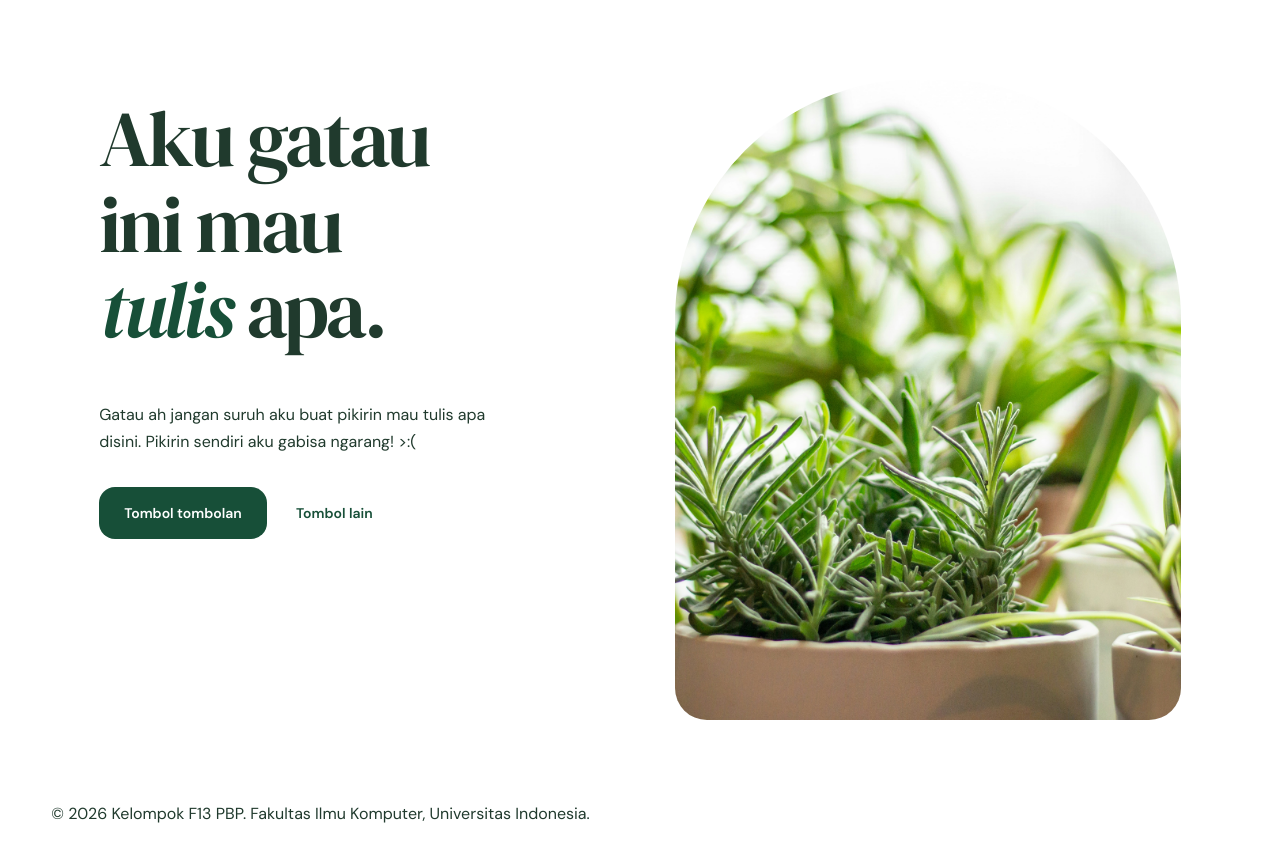
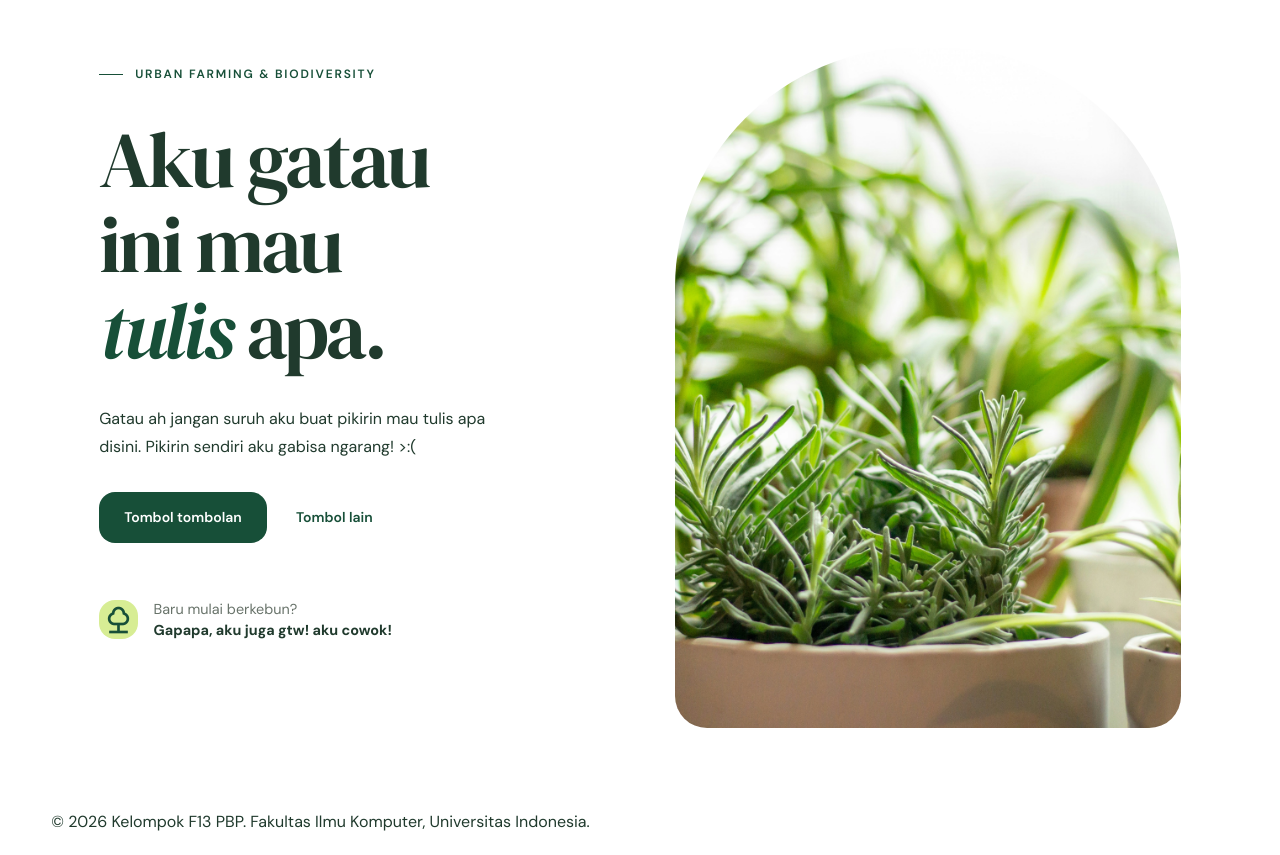
Before and after one commit to pbp-kelompok-f13/GrowMatch, a Django app: page / in a window 1280 px wide. Shown: the part 76-931 px from the top of the page. Before the commit the page ends 899 px from the top, so only its background shows below. Run offline with Django 5.2, Linux system fonts and the light colour scheme.

Commit message:
feat(homepage): add kicker and additional info

```diff
--- a/growmatch/static/css/defaults.css
+++ b/growmatch/static/css/defaults.css
@@ -12,6 +12,7 @@ Fonts:
   --green-hover: #286443;
   --deep: #143c2c;
   --lime: #d7ed94;
+  --lime-cream: #f4f88c;
   --olive: #8aaa28;
   --ink: #203a2d;
   --muted: #68736a;
--- a/growmatch/static/css/homepage.css
+++ b/growmatch/static/css/homepage.css
@@ -3,33 +3,79 @@ i {
 }
 
 .homepage-screen{
-    margin: 5rem 3rem;
+    margin: 3rem;
 
     display: flex;
     flex-direction: row;
 }
 .homepage-text{
     flex: 1;
-    margin: 0rem 12vw 5rem 0;
+    margin: 0 12vw 5rem 0;
 }
+
+.eyebrow {
+    display: flex;
+    align-items: center;
+    gap: 0.75rem;
+
+    color: var(--green);
+    font-size: 0.75rem;
+    font-weight: 600;
+    text-transform: uppercase;
+}
+
+.small-line {
+    width: 1.5rem;
+    height: 1px;
+    background: currentColor;
+    flex-shrink: 0;
+}
+
 .homepage-text h1 {
-    margin: 1rem 0 3rem 0;
+    margin: 2rem 0;
 }
 .homepage-text > * {
     margin: 1rem 0;
 }
 .homepage-thumbnail{
     flex: 1.2;
-    margin: auto;
+    margin: 0 auto;
 }
 .homepage-thumbnail img {
     object-fit: cover;
     width: 70vw;
-    height: 80vh;
+    height: 85vh;
     border-radius: 15rem 15rem 2rem 2rem;
 }
 
-@media (max-width: 600px){
+.homepage-additional {
+    display: flex;
+    flex-direction: row;
+    gap: 1em;
+    margin: 2.5rem 0;
+
+    align-items: center;
+}
+.homepage-additional p{
+    font-size: 0.9em;
+    margin: auto;
+    margin-left: 0;
+    color: var(--muted);
+    line-height: 1.4;
+}
+.homepage-additional p b {
+    color: var(--ink);
+}
+
+.homepage-additional
+.material-symbols-outlined {
+    background-color: var(--lime);
+    border-radius: var(--radius);
+    padding: 0.1em;
+    margin: auto 0;
+}
+
+@media (max-width: 800px){
     .homepage-screen{
         flex-direction: column;
         margin: 1rem;
@@ -42,3 +88,14 @@ i {
         height: 60vh;
     }
 }
+
+/* Google Icons Settings */
+.material-symbols-outlined {
+  font-variation-settings:
+  'FILL' 0,
+  'wght' 400,
+  'GRAD' 0,
+  'opsz' 24;
+  font-size: 2em;
+  color: var(--green);
+}
--- a/growmatch/templates/index.html
+++ b/growmatch/templates/index.html
@@ -4,6 +4,8 @@
 {% block title %}GrowMatch - Homepage{% endblock %}
 
 {% block style %}
+    <!-- Google Icons -->
+    <link rel="stylesheet" href="https://fonts.googleapis.com/css2?family=Material+Symbols+Outlined:opsz,wght,FILL,GRAD@20..48,100..700,0..1,-50..200&icon_names=nature" />
     <link rel="stylesheet" href="{% static 'css/homepage.css' %}">
 {% endblock %}
 
@@ -11,6 +13,10 @@
     <section class="homepage container">
         <div class="homepage-screen">
             <div class="homepage-text">
+                <div class="eyebrow">
+                    <span class="small-line"></span>
+                    Urban Farming & Biodiversity
+                </div>
                 <h1>
                     Aku gatau ini mau <i>tulis</i> apa.
                 </h1>
@@ -24,6 +30,16 @@
                 <button class="button--secondary">
                     Tombol lain
                 </button>
+                <div class="homepage-additional">
+                    <span class="material-symbols-outlined">
+                    nature
+                    </span>
+                    <p>
+                        Baru mulai berkebun?
+                        <br>
+                        <b>Gapapa, aku juga gtw! aku cowok!</b>
+                    </p>
+                </div>
             </div>
             <div class="homepage-thumbnail">
                 <img src="{% static 'img/plant-1.jpg' %}">
```
